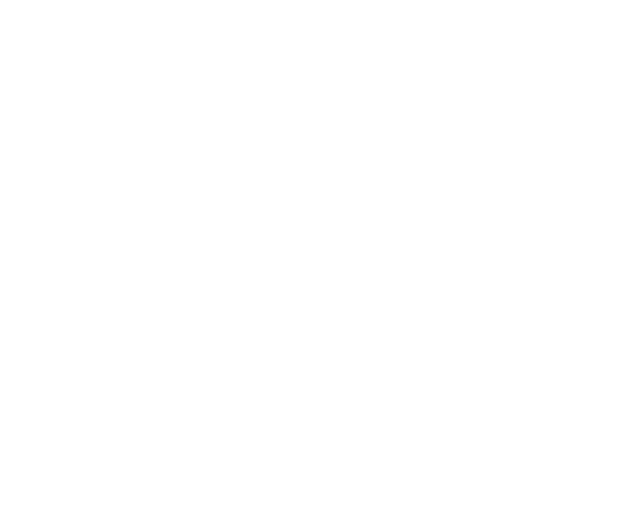
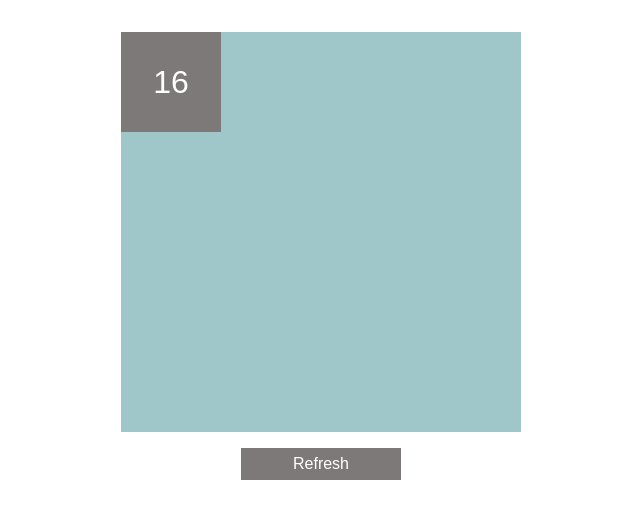
Before and after one commit to kotpilun/wp-stub, a website built with webpack: page src/index.html in a window 1280 px wide. Shown: the whole page, without its empty margins (319-959 px from the left). Built offline with nearby package versions, Linux system fonts and the light colour scheme.

Commit message:
feat: layout

```diff
--- a/src/index.html
+++ b/src/index.html
@@ -4,9 +4,29 @@
   <meta charset="UTF-8">
   <meta http-equiv="X-UA-Compatible" content="IE=edge">
   <meta name="viewport" content="width=device-width, initial-scale=1.0">
-  <title>Document</title>
+  <title>Fifteen Puzzle</title>
 </head>
 <body>
-
+  <div class="container">
+    <div class="board">
+      <button class="item">1</button>
+      <button class="item">2</button>
+      <button class="item">3</button>
+      <button class="item">4</button>
+      <button class="item">5</button>
+      <button class="item">6</button>
+      <button class="item">7</button>
+      <button class="item">8</button>
+      <button class="item">9</button>
+      <button class="item">10</button>
+      <button class="item">11</button>
+      <button class="item">12</button>
+      <button class="item">13</button>
+      <button class="item">14</button>
+      <button class="item">15</button>
+      <button class="item">16</button>
+    </div>
+    <button class="refresh">Refresh</button>
+  </div>
 </body>
 </html>
--- a/src/index.ts
+++ b/src/index.ts
@@ -1 +1 @@
-console.log(123123);
+import './scss/style.scss'
--- /dev/null
+++ b/src/scss/_reset.scss
@@ -0,0 +1,43 @@
+html, body, div, span, applet, object, iframe,
+h1, h2, h3, h4, h5, h6, p, blockquote, pre,
+a, abbr, acronym, address, big, cite, code,
+del, dfn, em, img, ins, kbd, q, s, samp,
+small, strike, strong, sub, sup, tt, var,
+b, u, i, center,
+dl, dt, dd, ol, ul, li,
+fieldset, form, label, legend,
+table, caption, tbody, tfoot, thead, tr, th, td,
+article, aside, canvas, details, embed,
+figure, figcaption, footer, header, hgroup,
+menu, nav, output, ruby, section, summary,
+time, mark, audio, video {
+	margin: 0;
+	padding: 0;
+	border: 0;
+	font-size: 100%;
+	font: inherit;
+	vertical-align: baseline;
+}
+/* HTML5 display-role reset for older browsers */
+article, aside, details, figcaption, figure,
+footer, header, hgroup, menu, nav, section {
+	display: block;
+}
+body {
+	line-height: 1;
+}
+ol, ul {
+	list-style: none;
+}
+blockquote, q {
+	quotes: none;
+}
+blockquote:before, blockquote:after,
+q:before, q:after {
+	content: '';
+	content: none;
+}
+table {
+	border-collapse: collapse;
+	border-spacing: 0;
+}
--- /dev/null
+++ b/src/scss/style.scss
@@ -0,0 +1,59 @@
+@import './_reset';
+
+html, body {
+  font: 16px/1.4 Georgia, serif;
+  padding: 0;
+  margin: 0;
+  box-sizing: border-box;
+}
+
+button {
+  font-size: 16px;
+  padding: 0;
+  border: none;
+}
+
+.container {
+  max-width: 400px;
+  padding: 2rem;
+  margin: 0 auto;
+  text-align: center;
+  user-select: none;
+}
+
+.board {
+  width: 100%;
+  padding-bottom: 100%;
+  background-color: rgb(159, 199, 201);
+  font-size: 0;
+  margin-bottom: 1rem;
+  position: relative;
+
+  .item {
+    position: absolute;
+    left: 0;
+    top: 0;
+    width: 25%;
+    height: 25%;
+    background: #7e7979;
+    color: #fff;
+    font-size: 2rem;
+    cursor: pointer;
+  }
+
+  .item:hover {
+    background: #353434;
+  }
+}
+
+.refresh {
+  width: 10rem;
+  padding: 7px;
+  background: #7e7979;
+  color: #fff;
+  cursor: pointer;
+}
+
+.refresh:hover {
+  background: #353434;
+}
```
Also changed, not shown: 1 other file.
